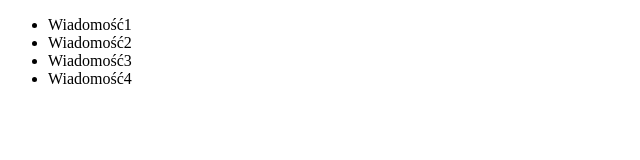
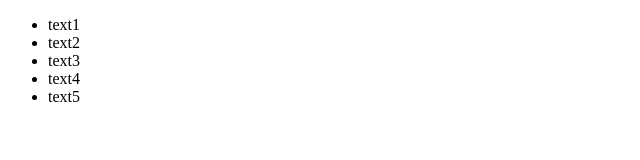
Before and after one commit to LudwikaMalinowska/Projekt-Nasa-Mars-2020, a plain HTML site: page lab06/index.html in a window 1280 px wide. Shown: the whole page, without its empty margins (0-640 px from the left). Drawn offline with nearby package versions, Linux system fonts and the light colour scheme.

Commit message:
Zadanie 4

```diff
--- /dev/null
+++ b/lab06/App.js
@@ -0,0 +1,36 @@
+const div1 = document.getElementById("1");
+
+// const App = React.createElement('ul', {id: 'newElement'},
+//     React.createElement('li', {}, 'Wiadomość'));
+// ReactDOM.render(App, div1);
+//
+//
+// const newUl = document.getElementById("newElement");
+// const newLi = [
+//     React.createElement('li', {}, 'Wiadomość1'),
+//     React.createElement('li', {}, 'Wiadomość2'),
+//     React.createElement('li', {}, 'Wiadomość3'),
+//     React.createElement('li', {}, 'Wiadomość4')
+// ]
+//
+// ReactDOM.render(newLi, newUl);
+
+const App2 = (id, insideUl) => {
+    return React.createElement('ul', {id: id}, insideUl);
+}
+
+const listElement = (text) => {
+    return React.createElement('li', {}, text);
+}
+
+const liTab = [
+    listElement("text1"),
+    listElement("text2"),
+    listElement("text3"),
+    listElement("text4"),
+    listElement("text5")
+]
+
+const ul2 = App2("newElement2", liTab)
+
+ReactDOM.render(ul2, div1);
--- a/lab06/index.html
+++ b/lab06/index.html
@@ -9,23 +9,6 @@
 <body>
 <div id="1"></div>
 
-<script>
-
-    const div1 = document.getElementById("1");
-
-    const App = React.createElement('ul', {id: 'newElement'},
-        React.createElement('li', {}, 'Wiadomość'));
-    ReactDOM.render(App, div1);
-
-
-    const newUl = document.getElementById("newElement");
-    const newLi = [
-        React.createElement('li', {}, 'Wiadomość1'),
-        React.createElement('li', {}, 'Wiadomość2'),
-        React.createElement('li', {}, 'Wiadomość3'),
-        React.createElement('li', {}, 'Wiadomość4')
-        ]
-    ReactDOM.render(newLi, newUl);
-</script>
+<script src="App.js"></script>
 </body>
 </html>
```
